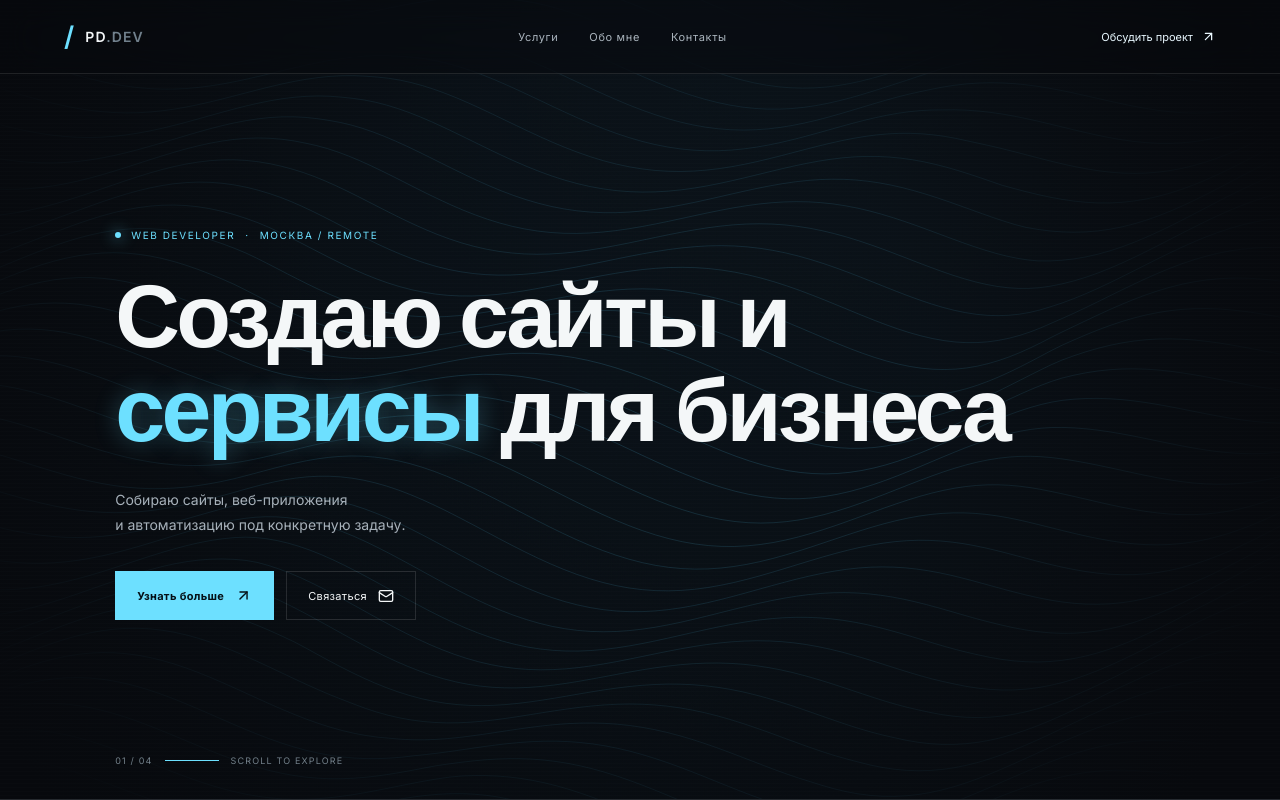
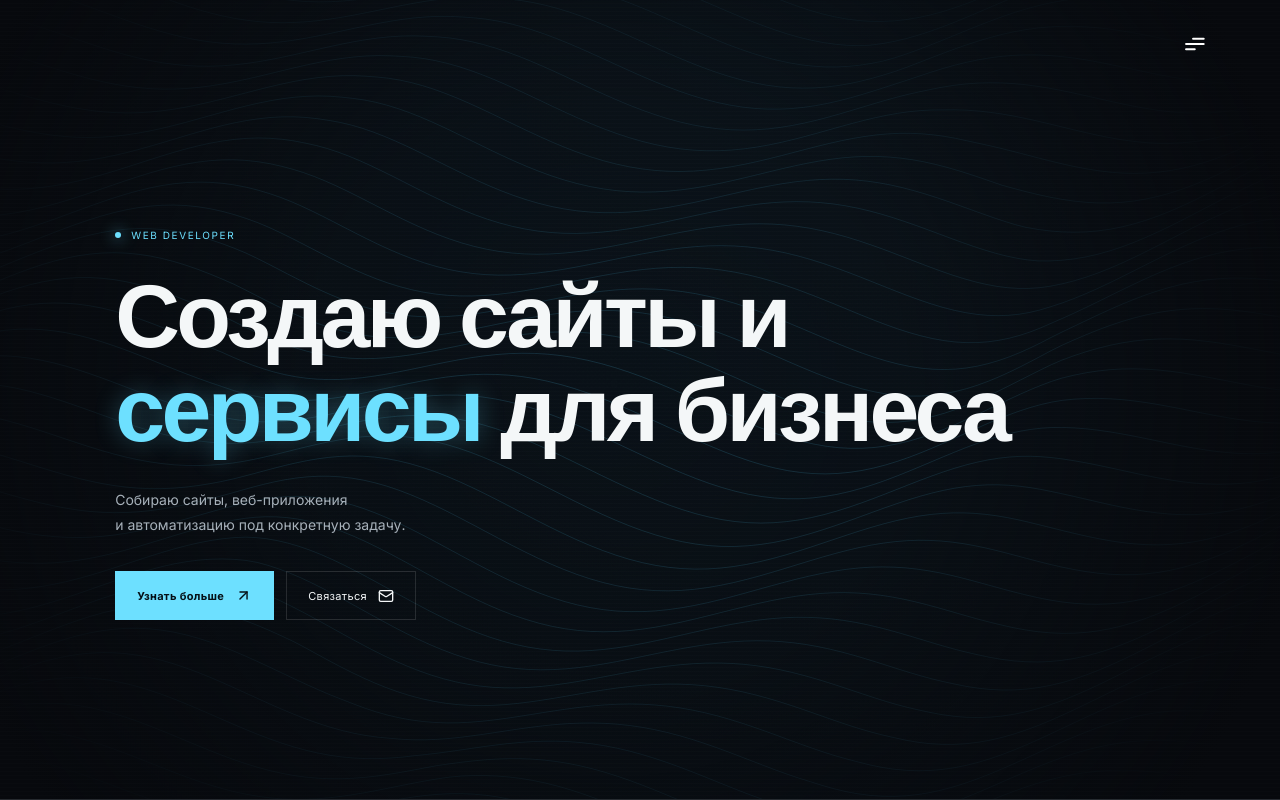
Before and after one commit to itit-prog/ai-product-developer-portfolio, a React (Vite) app: page / in a window 1280 px wide. Shown: the top 800 px of the page. Built offline with nearby package versions, Linux system fonts and the light colour scheme.

Commit message:
Polish hero menu and click feedback

```diff
--- a/src/App.tsx
+++ b/src/App.tsx
@@ -1,5 +1,5 @@
 import { motion } from 'framer-motion'
-import { ArrowUpRight, BrainCircuit, Check, Code2, Mail, Menu, MessageCircle, Send, Sparkles, Workflow, X } from 'lucide-react'
+import { ArrowUpRight, BrainCircuit, Check, Code2, Mail, MessageCircle, Send, Sparkles, Workflow } from 'lucide-react'
 import { lazy, Suspense, useEffect, useState, type FormEvent } from 'react'
 import ClickSpark from './ClickSpark'
 import './planet.css'
@@ -9,6 +9,7 @@ import ParticleText from './ParticleText'
 import MiniGame from './MiniGame'
 import useProjectViewport from './useProjectViewport'
 import NoirPage from './NoirPage'
+import { MenuToggleIcon } from './components/ui/menu-toggle-icon'
 
 const Planet = lazy(() => import('./Planet'))
 
@@ -27,7 +28,7 @@ function Icon({ type }: { type: string }) {
 }
 
 export default function App() {
-  const [open, setOpen] = useState(false)
+  const [menuOpen, setMenuOpen] = useState(false)
   const [route, setRoute] = useState(window.location.hash)
   const [pathname, setPathname] = useState(window.location.pathname)
 
@@ -67,26 +68,18 @@ export default function App() {
   return (
     <ClickSpark>
       <div className="site">
-        <header className="nav">
-          <a className="brand" href="#top"><span className="brand-mark">/</span><span>PD<span className="muted">.DEV</span></span></a>
-          <nav className={open ? 'nav-links open' : 'nav-links'}>
-            {['Услуги', 'Обо мне', 'Контакты'].map((item, index) => <a key={item} href={['#services', '#about', '#contact'][index]} onClick={() => setOpen(false)}>{item}</a>)}
-          </nav>
-          <a className="nav-cta" href="#contact">Обсудить проект <ArrowUpRight size={15} /></a>
-          <button className="menu" onClick={() => setOpen(!open)} aria-label="Меню">{open ? <X /> : <Menu />}</button>
-        </header>
-
         <main id="top">
           <section className="hero">
+            <button className="menu hero-menu" onClick={() => setMenuOpen(!menuOpen)} aria-label={menuOpen ? 'Закрыть меню' : 'Открыть меню'} aria-expanded={menuOpen} aria-controls="hero-menu"><MenuToggleIcon open={menuOpen} duration={500} /></button>
+            <nav className={`hero-menu-panel${menuOpen ? ' is-open' : ''}`} id="hero-menu" aria-label="Основная навигация" aria-hidden={!menuOpen}>{['Услуги', 'Обо мне', 'Контакты'].map((item, index) => <a key={item} href={['#services', '#about', '#contact'][index]} onClick={() => setMenuOpen(false)}>{item}</a>)}</nav>
             <LineWaves />
             <div className="hero-glow" />
             <div className="hero-content">
-              <motion.div initial={{ opacity: 0, y: 20 }} animate={{ opacity: 1, y: 0 }} className="eyebrow"><span className="status-dot" /> WEB DEVELOPER <span>·</span> МОСКВА / REMOTE</motion.div>
+              <motion.div initial={{ opacity: 0, y: 20 }} animate={{ opacity: 1, y: 0 }} className="eyebrow"><span className="status-dot" /> WEB DEVELOPER</motion.div>
               <motion.h1 initial={{ opacity: 0, y: 30 }} animate={{ opacity: 1, y: 0 }}>Создаю сайты и<br /><em>сервисы</em> для бизнеса</motion.h1>
               <motion.p initial={{ opacity: 0 }} animate={{ opacity: 1 }}>Собираю сайты, веб-приложения<br className="desktop" /> и автоматизацию под конкретную задачу.</motion.p>
               <div className="hero-actions"><a className="button primary" href="#about">Узнать больше <ArrowUpRight size={17} /></a><a className="button ghost" href="#contact">Связаться <Mail size={16} /></a></div>
             </div>
-            <div className="hero-meta"><span>01 / 04</span><span className="scroll-line" /><span>SCROLL TO EXPLORE</span></div>
           </section>
 
           <section className="section services" id="services">
--- a/src/ClickSpark.tsx
+++ b/src/ClickSpark.tsx
@@ -19,8 +19,9 @@ export default function ClickSpark({ sparkColor = '#6de0ff', sparkSize = 10, spa
     let height = 0;
 
     const resize = () => {
-      width = Math.max(1, window.innerWidth);
-      height = Math.max(1, window.innerHeight);
+      const rect = canvas.getBoundingClientRect();
+      width = Math.max(1, rect.width);
+      height = Math.max(1, rect.height);
       const dpr = Math.min(window.devicePixelRatio || 1, 2);
       canvas.width = Math.floor(width * dpr);
       canvas.height = Math.floor(height * dpr);
--- a/src/NoirPage.tsx
+++ b/src/NoirPage.tsx
@@ -37,7 +37,6 @@ export default function NoirPage({ onBack }: { onBack: () => void }) {
             <NoirHeroShader />
             <div className="noir-shader-wash" />
           </div>
-          <span className="noir-scroll">SCROLL TO EXPLORE <span /></span>
         </section>
 
         <section className="noir-studio noir-container" id="noir-studio">
--- a/src/ParticleText.css
+++ b/src/ParticleText.css
@@ -1 +1 @@
-.particle-text{position:relative;width:100%;height:clamp(64px,7vw,108px);overflow:visible}.particle-text canvas{position:absolute;inset:0;width:100%;height:100%;display:block;cursor:crosshair;opacity:1;transition:opacity .4s ease}.particle-text span{position:absolute;inset:0;display:grid;place-items:center;opacity:0;pointer-events:none;transition:opacity .4s ease}.particle-text.is-settled canvas{opacity:0}.particle-text.is-settled span{opacity:1}.particle-text.is-interacting canvas{opacity:1}.particle-text.is-interacting span{opacity:0}
+.particle-text{position:relative;width:100%;height:clamp(64px,7vw,108px);overflow:visible}.particle-text canvas{position:absolute;inset:0;width:100%;height:100%;display:block;cursor:crosshair;opacity:0;transition:opacity .4s ease}.particle-text span{position:absolute;inset:0;display:grid;place-items:center;color:currentColor;opacity:1;pointer-events:none;transition:opacity .4s ease}.particle-text.is-ready canvas{opacity:1}.particle-text.is-ready:not(.is-settled):not(.is-interacting) span{opacity:0}.particle-text.is-ready.is-settled canvas{opacity:0}.particle-text.is-ready.is-settled span{opacity:1}.particle-text.is-ready.is-interacting canvas{opacity:1}.particle-text.is-ready.is-interacting span{opacity:0}
--- a/src/ParticleText.tsx
+++ b/src/ParticleText.tsx
@@ -85,6 +85,7 @@ export default function ParticleText({
     let gatherStart = 0;
     let gathering = false;
     let settled = false;
+    let ready = false;
     let settleTimer = 0;
     let reducedMotion = window.matchMedia?.('(prefers-reduced-motion: reduce)').matches ?? false;
     let particles: Particle[] = [];
@@ -106,6 +107,8 @@ export default function ParticleText({
     const buildParticles = async () => {
       const currentBuild = ++buildId;
       window.clearTimeout(settleTimer);
+      ready = false;
+      container.classList.remove('is-ready', 'is-interacting');
       settled = reducedMotion;
       container.classList.toggle('is-settled', settled);
       container.classList.remove('is-interacting');
@@ -162,6 +165,8 @@ export default function ParticleText({
         const startY = target.y + Math.sin(angle) * distance + (depth - 0.9) * scatter * 0.45;
         return { x: reducedMotion ? target.x : startX, y: reducedMotion ? target.y : startY, startX, startY, targetX: target.x, targetY: target.y, size: Math.max(0.7, particleSize * (0.72 + target.alpha * 0.5)), color: mixColor(baseColor, accentColor, clamp(target.x / Math.max(1, width) + (seed - 0.5) * 0.35, 0, 1)), seed, depth, delay: reducedMotion ? 0 : seed * stagger };
       });
+      ready = true;
+      container.classList.add('is-ready');
       pointer.x = width / 2;
       pointer.y = height / 2;
       pointer.smoothX = pointer.x;
@@ -235,7 +240,7 @@ export default function ParticleText({
       pointer.active = true;
       settled = false;
       container.classList.remove('is-settled');
-      container.classList.add('is-interacting');
+      if (ready) container.classList.add('is-interacting');
       loop.invalidate();
     };
     const onLeave = () => {
--- /dev/null
+++ b/src/components/ui/menu-toggle-icon.tsx
@@ -0,0 +1,44 @@
+import React from 'react';
+
+type MenuToggleProps = React.ComponentProps<'svg'> & {
+  open: boolean;
+  duration?: number;
+};
+
+export function MenuToggleIcon({
+  open,
+  className,
+  fill = 'none',
+  stroke = 'currentColor',
+  strokeWidth = 2.5,
+  strokeLinecap = 'round',
+  strokeLinejoin = 'round',
+  duration = 500,
+  style,
+  ...props
+}: MenuToggleProps) {
+  const classes = ['menu-toggle-icon', open ? 'is-open' : '', className].filter(Boolean).join(' ');
+  const transitionStyle = { ...style, transitionDuration: `${duration}ms` };
+
+  return (
+    <svg
+      strokeWidth={strokeWidth}
+      fill={fill}
+      stroke={stroke}
+      viewBox="0 0 32 32"
+      strokeLinecap={strokeLinecap}
+      strokeLinejoin={strokeLinejoin}
+      className={classes}
+      style={transitionStyle}
+      aria-hidden="true"
+      {...props}
+    >
+      <path
+        className={open ? 'is-open' : ''}
+        style={{ transitionDuration: `${duration}ms` }}
+        d="M27 10 13 10C10.8 10 9 8.2 9 6 9 3.5 10.8 2 13 2 15.2 2 17 3.8 17 6L17 26C17 28.2 18.8 30 21 30 23.2 30 25 28.2 25 26 25 23.8 23.2 22 21 22L7 22"
+      />
+      <path d="M7 16 27 16" />
+    </svg>
+  );
+}
```
Also changed, not shown: src/styles.css.
